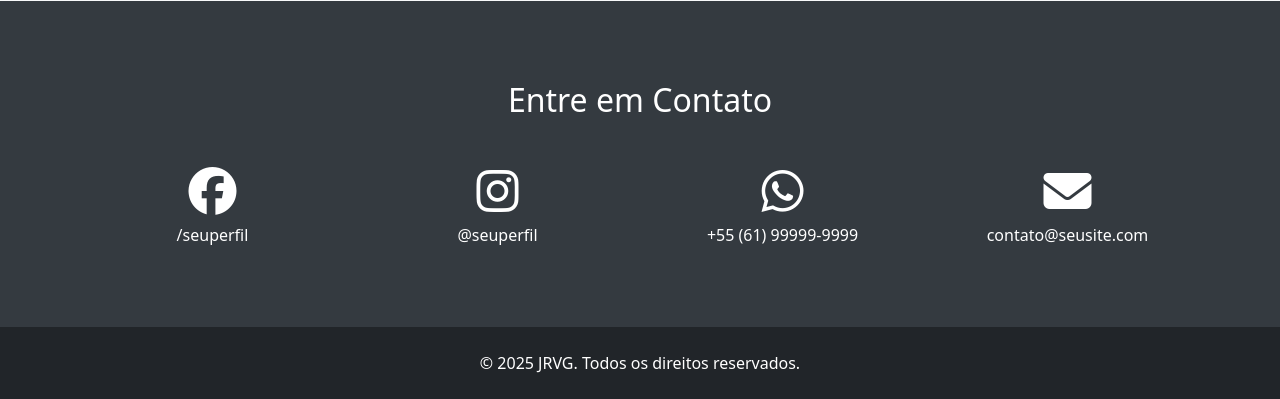
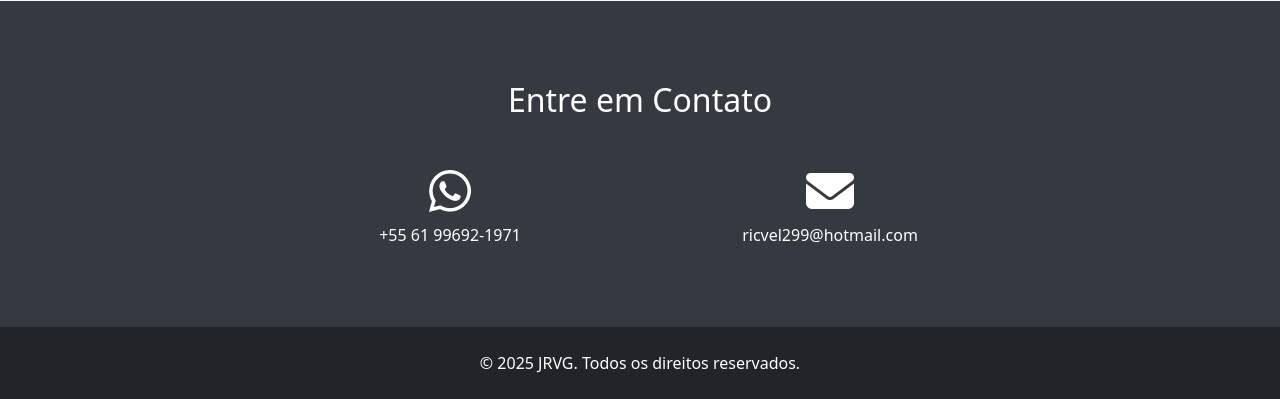
Before and after one commit to drcalifornia/jrvg, a PHP site: page / in a window 1280 px wide. Shown: the part 1619-2018 px from the top of the page. Run offline with PHP 8.4, Linux system fonts and the light colour scheme; data that the repository does not hold is empty; some libraries are stand-ins or nearby versions.

Commit message:
Adicao de telefone e e-mail.

```diff
--- a/index.php
+++ b/index.php
@@ -215,32 +215,18 @@ if ($result && $result->num_rows > 0) {
     <div class="container text-center">
         <h2 class="mb-5">Entre em Contato</h2>
         <div class="row g-4 justify-content-center">
-            <!-- Facebook -->
-            <div class="col-6 col-md-3">
-                <a href="https://facebook.com/seuperfil" target="_blank" class="text-decoration-none text-white">
-                    <i class="fab fa-facebook fa-3x mb-2"></i>
-                    <p class="mb-0">/seuperfil</p>
-                </a>
-            </div>
-            <!-- Instagram -->
-            <div class="col-6 col-md-3">
-                <a href="https://instagram.com/seuperfil" target="_blank" class="text-decoration-none text-white">
-                    <i class="fab fa-instagram fa-3x mb-2"></i>
-                    <p class="mb-0">@seuperfil</p>
-                </a>
-            </div>
             <!-- WhatsApp -->
-            <div class="col-6 col-md-3">
-                <a href="https://wa.me/5561999999999" target="_blank" class="text-decoration-none text-white">
+            <div class="col-6 col-md-4">
+                <a href="https://wa.me/5561996921971" target="_blank" class="text-decoration-none text-white">
                     <i class="fab fa-whatsapp fa-3x mb-2"></i>
-                    <p class="mb-0">+55 (61) 99999-9999</p>
+                    <p class="mb-0">+55 61 99692-1971</p>
                 </a>
             </div>
             <!-- E-mail -->
-            <div class="col-6 col-md-3">
-                <a href="mailto:contato@seusite.com" class="text-decoration-none text-white">
+            <div class="col-6 col-md-4">
+                <a href="mailto:ricvel299@hotmail.com" class="text-decoration-none text-white">
                     <i class="fas fa-envelope fa-3x mb-2"></i>
-                    <p class="mb-0">contato@seusite.com</p>
+                    <p class="mb-0">ricvel299@hotmail.com</p>
                 </a>
             </div>
         </div>
```
